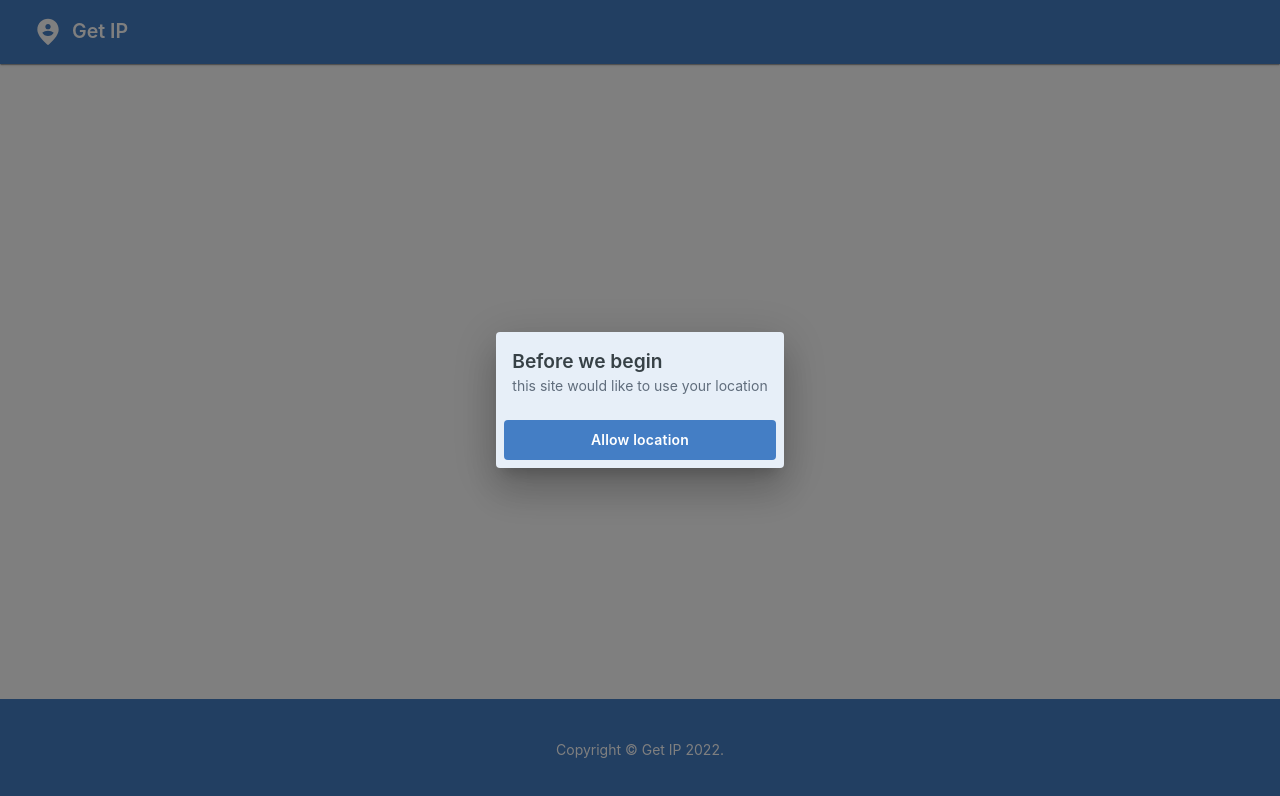
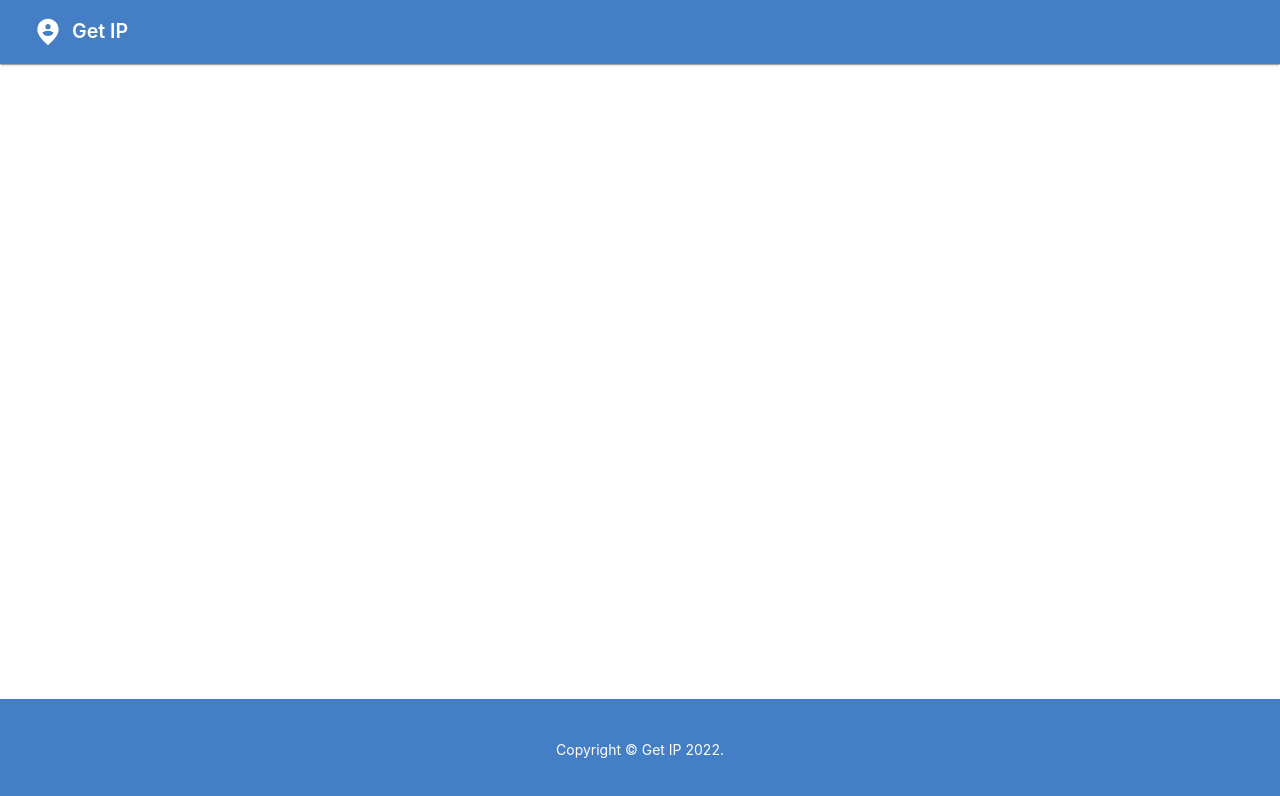
Before and after one commit to el-zacharoo/website-trackerProvider, a React (Vite) app: page / in a window 1280 px wide. Shown: the top 796 px of the page. Built offline with nearby package versions, Linux system fonts and the light colour scheme; no server answers.

Commit message:
automatic tracking

```diff
--- a/src/views/index.jsx
+++ b/src/views/index.jsx
@@ -1,14 +1,8 @@
 import React, { useEffect, useState } from 'react';
-
-import Button from '@mui/material/Button';
-import Dialog from '@mui/material/Dialog';
-import CardActions from '@mui/material/CardActions';
-import CardHeader from '@mui/material/CardHeader';
 
 import { useApi } from '../components/Context';
 
 export const Home = () => {
-    const [open, setOpen] = useState(true)
     const [state, { create, getData }] = useApi();
     const [ip, setIP] = useState();
     const [geolocation, setGeolocation] = useState();
@@ -28,16 +22,17 @@ export const Home = () => {
         geolocation.ipAddress = ip && ip.IPv4
         geolocation.platform = navigator.platform
         create(geolocation)
-        setOpen(false)
     }
+    useEffect(() => {
+        if (ip === undefined) {
+            null
+        }
+        else return push()
+    })
 
     return (
-        <Dialog open={open}>
-            <CardHeader title="Before we begin" subheader="this site would like to use your location" />
-            <CardActions>
-                <Button fullWidth color="secondary" variant="contained" onClick={push}>Allow location</Button>
-            </CardActions>
-        </Dialog>
+        <>
+        </>
     )
 }
 export default Home
```
